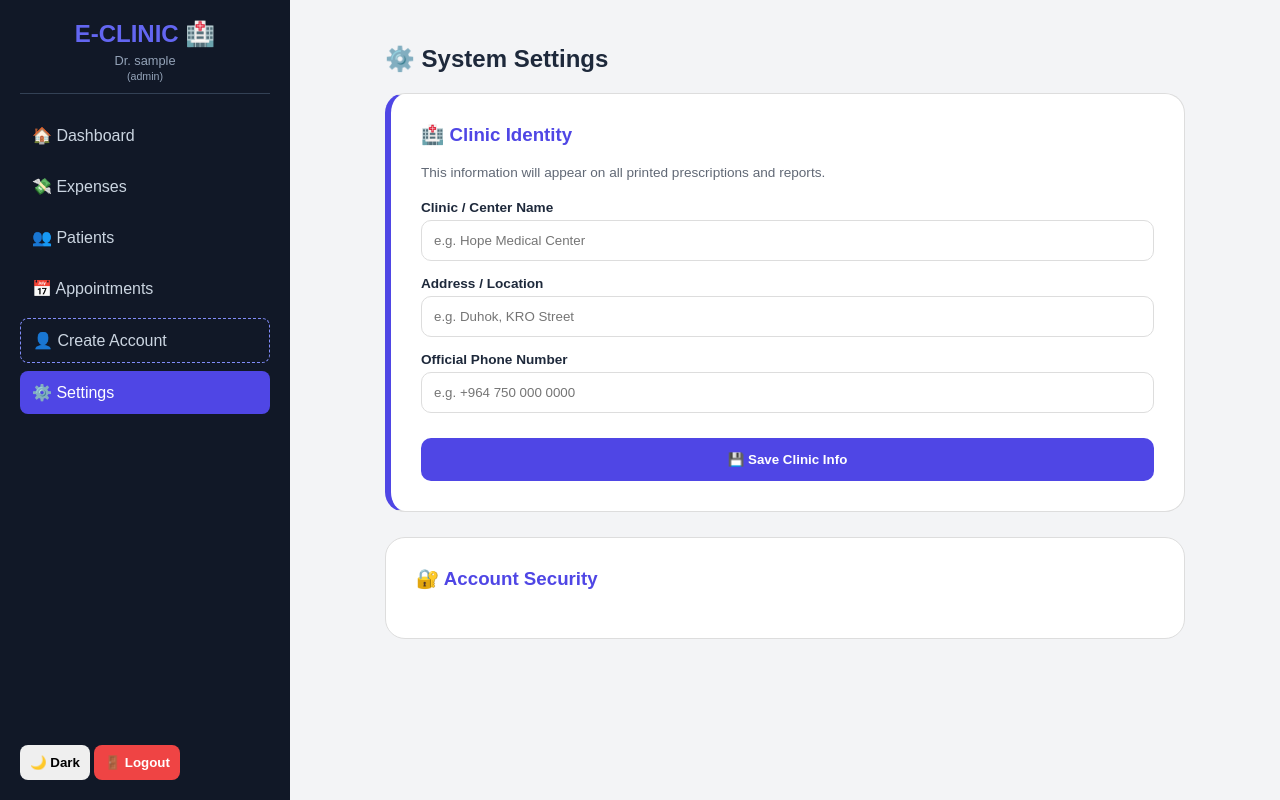
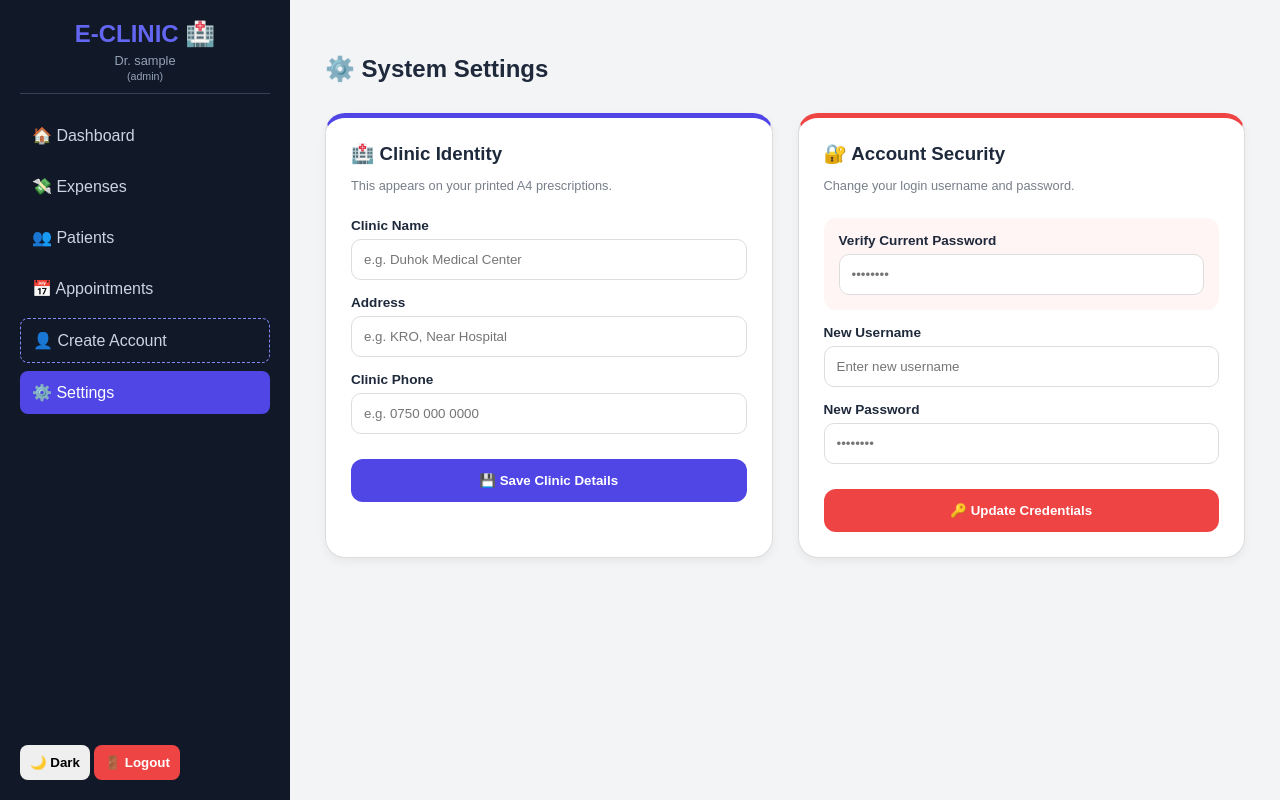
Before and after one commit to Saadzebari12345/my-clinic-app, a SvelteKit app: page /settings in a window 1280 px wide. Built offline with nearby package versions, Linux system fonts and the light colour scheme; sample sign-in values are in the browser's storage.

Commit message:
Add files via upload

```diff
--- a/src/routes/settings/+page.svelte
+++ b/src/routes/settings/+page.svelte
@@ -2,29 +2,36 @@
  import { supabase } from '$lib/supabaseClient';
  import { onMount } from 'svelte';
 
+ // ١. گۆڕاوێن سەرەکی
  let doctorId = $state(''), role = $state('');
- let currentPass = $state(''), newUser = $state(''), newPass = $state('');
+ let msg = $state(''), isError = $state(false), isLoading = $state(false);
 
- // گۆڕاوێن ناسنامەیا کلینیکێ (خاڵا ٣)
+ // ٢. گۆڕاوێن ناسنامەیا کلینیکێ (خاڵا ٣)
  let clinicName = $state(''), clinicAddress = $state(''), clinicPhone = $state('');
 
- let msg = $state(''), isError = $state(false), isLoading = $state(false);
+ // ٣. گۆڕاوێن پاراستنا ئەکاونتی
+ let currentPass = $state(''), newUsername = $state(''), newPassword = $state('');
+
+ // فانکشنا ئینانا داتایان دا خانە ب خودکار پڕ ببن
+ async function fetchDoctorData() {
+  if (!doctorId) return;
+  const { data, error } = await supabase.from('doctors').select('*').eq('id', doctorId).single();
+  if (data) {
+   clinicName = data.clinic_name || '';
+   clinicAddress = data.clinic_address || '';
+   clinicPhone = data.clinic_phone || '';
+   // ناڤێ دکتۆری بۆ لایێ چەپێ (Sidebar) ژی نووژەن دکەین
+   localStorage.setItem('doctor_username', data.username);
+  }
+ }
 
  onMount(async () => {
   doctorId = localStorage.getItem('doctor_id') || '';
   role = localStorage.getItem('doctor_role') || '';
-
-  if (doctorId) {
-   // ئینانا زانیاریێن کلینیکێ ژ داتابەیسێ
-   const { data } = await supabase.from('doctors').select('*').eq('id', doctorId).single();
-   if (data) {
-    clinicName = data.clinic_name || '';
-    clinicAddress = data.clinic_address || '';
-    clinicPhone = data.clinic_phone || '';
-   }
-  }
+  await fetchDoctorData();
  });
 
+ // ✅ سەیڤکرنا زانیاریێن کلینیکێ
  async function saveClinicInfo() {
   isLoading = true;
   const { error } = await supabase.from('doctors').update({
@@ -34,69 +41,129 @@
   }).eq('id', doctorId);
 
   if (!error) {
-   msg = "✅ Clinic information updated!";
+   msg = "✅ Clinic information updated successfully!";
    isError = false;
+   await fetchDoctorData(); // نووژەنکرنا ئێکسەر یا شاشێ
   } else {
-   msg = "❌ Error updating info.";
+   msg = "❌ Error: " + error.message;
    isError = true;
   }
   isLoading = false;
  }
 
- async function updatePassword() {
-  // (هەمان کۆدێ تە یێ بەرێ یێ گۆهۆڕینا پاسوۆردی لێرە دابنێ)
+ // ✅ گۆهۆڕینا ناڤێ بەکارهێنەری و پاسوۆردی
+ async function updateSecurity() {
+  if (!currentPass || !newUsername || !newPassword) return alert("Please fill all security fields");
+
+  isLoading = true;
+  // پشکنینا پاسوۆردێ کۆن
+  const { data: doctor } = await supabase.from('doctors').select('password').eq('id', doctorId).single();
+
+  if (doctor && doctor.password === currentPass) {
+   const { error } = await supabase.from('doctors').update({
+    username: newUsername,
+    password: newPassword
+   }).eq('id', doctorId);
+
+   if (!error) {
+    msg = "✅ Security credentials updated!";
+    isError = false;
+    currentPass = ""; newUsername = ""; newPassword = "";
+    await fetchDoctorData();
+   }
+  } else {
+   msg = "❌ Current password incorrect!";
+   isError = true;
+  }
+  isLoading = false;
  }
 </script>
 
-<div class="settings-grid">
- <div class="header">
-  <h2>⚙️ System Settings</h2>
+<div class="settings-layout">
+ <h2 class="title">⚙️ System Settings</h2>
+
+ {#if msg}
+  <div class="alert {isError ? 'error' : 'success'}">{msg}</div>
+ {/if}
+
+ <div class="grid">
+  <!-- 🏥 بەشێ ناسنامەیا کلینیکێ -->
+  <div class="card clinic-section">
+   <h3>🏥 Clinic Identity</h3>
+   <p class="subtitle">This appears on your printed A4 prescriptions.</p>
+
+   <div class="form-group">
+    <label for="c-name">Clinic Name</label>
+    <input id="c-name" bind:value={clinicName} placeholder="e.g. Duhok Medical Center" />
    </div>
 
- <!-- 🏥 بەشێ ناسنامەیا کلینیکێ (خاڵا ٣) -->
- <div class="card clinic-card">
-  <h3>🏥 Clinic Identity</h3>
-  <p>This information will appear on all printed prescriptions and reports.</p>
-
-  <div class="field">
-   <label for="cname">Clinic / Center Name</label>
-   <input id="cname" bind:value={clinicName} placeholder="e.g. Hope Medical Center" />
+   <div class="form-group">
+    <label for="c-addr">Address</label>
+    <input id="c-addr" bind:value={clinicAddress} placeholder="e.g. KRO, Near Hospital" />
    </div>
 
-  <div class="field">
-   <label for="caddr">Address / Location</label>
-   <input id="caddr" bind:value={clinicAddress} placeholder="e.g. Duhok, KRO Street" />
+   <div class="form-group">
+    <label for="c-phone">Clinic Phone</label>
+    <input id="c-phone" bind:value={clinicPhone} placeholder="e.g. 0750 000 0000" />
    </div>
 
-  <div class="field">
-   <label for="cphone">Official Phone Number</label>
-   <input id="cphone" bind:value={clinicPhone} placeholder="e.g. +964 750 000 0000" />
-  </div>
-
-  <button class="btn-save" onclick={saveClinicInfo} disabled={isLoading}>
-   {isLoading ? 'Saving...' : '💾 Save Clinic Info'}
+   <button class="btn info" onclick={saveClinicInfo} disabled={isLoading}>
+    {isLoading ? 'Wait...' : '💾 Save Clinic Details'}
    </button>
   </div>
 
   <!-- 🔐 بەشێ پاراستنا ئەکاونتی -->
- <div class="card">
+  <div class="card security-section">
    <h3>🔐 Account Security</h3>
-  <!-- خانەیێن پاسوۆردی لێرە دابنێ وەکی یێن مە بەرێ چێکرین -->
+   <p class="subtitle">Change your login username and password.</p>
+
+   <div class="form-group highlight">
+    <label for="old-p">Verify Current Password</label>
+    <input id="old-p" type="password" bind:value={currentPass} placeholder="••••••••" />
    </div>
 
- {#if msg}<p class="status-msg {isError ? 'err' : 'ok'}">{msg}</p>{/if}
+   <div class="form-group">
+    <label for="new-u">New Username</label>
+    <input id="new-u" bind:value={newUsername} placeholder="Enter new username" />
+   </div>
+
+   <div class="form-group">
+    <label for="new-p">New Password</label><input id="new-p" type="password" bind:value={newPassword} placeholder="••••••••" />
+   </div>
+
+   <button class="btn secure" onclick={updateSecurity} disabled={isLoading}>
+    {isLoading ? 'Wait...' : '🔑 Update Credentials'}
+   </button>
+  </div>
+ </div>
 </div>
 
 <style>
- .settings-grid { max-width: 800px; margin: 0 auto; color: var(--text); }
- .card { background: var(--card, white); padding: 30px; border-radius: 20px; border: 1px solid var(--border, #ddd); margin-bottom: 25px; }
- .clinic-card { border-left: 6px solid #4f46e5; }
- h3 { margin-top: 0; color: #4f46e5; }
- p { font-size: 0.85rem; opacity: 0.7; margin-bottom: 20px; }
- .field { margin-bottom: 15px; }
- label { display: block; font-weight: bold; font-size: 0.85rem; margin-bottom: 5px; }
- input { width: 100%; padding: 12px; border-radius: 10px; border: 1px solid var(--border, #ccc); background: white; color: black; box-sizing: border-box; }
- .btn-save { width: 100%; padding: 14px; background: #4f46e5; color: white; border: none; border-radius: 10px; cursor: pointer; font-weight: bold; margin-top: 10px; }
- .status-msg { text-align: center; font-weight: bold; }
- .err { color: #ef4444; } .ok { color: #10b981; }
+ .settings-layout { max-width: 1000px; margin: 0 auto; color: var(--text); padding: 10px; }
+ .title { font-weight: 800; margin-bottom: 30px; }
+
+ .grid { display: grid; grid-template-columns: 1fr 1fr; gap: 25px; }
+ @media (max-width: 900px) { .grid { grid-template-columns: 1fr; } }
+
+ .card { background: var(--card, white); padding: 25px; border-radius: 20px; border: 1px solid var(--border, #ddd); box-shadow: 0 4px 10px rgba(0,0,0,0.05); }
+ .clinic-section { border-top: 5px solid #4f46e5; }
+ .security-section { border-top: 5px solid #ef4444; }
+
+ h3 { margin-top: 0; margin-bottom: 5px; }
+ .subtitle { font-size: 0.8rem; opacity: 0.6; margin-bottom: 25px; }
+
+ .form-group { margin-bottom: 15px; }
+ .highlight { background: rgba(239, 68, 68, 0.05); padding: 15px; border-radius: 12px; }
+
+ label { display: block; font-size: 0.85rem; font-weight: bold; margin-bottom: 6px; }
+ input { width: 100%; padding: 12px; border-radius: 10px; border: 1px solid var(--border, #ccc); background: white !important; color: black !important; box-sizing: border-box; }
+
+ .btn { width: 100%; padding: 14px; border: none; border-radius: 12px; cursor: pointer; font-weight: bold; transition: 0.3s; margin-top: 10px; }
+ .info { background: #4f46e5; color: white; }
+ .secure { background: #ef4444; color: white; }
+ .btn:hover { transform: translateY(-2px); opacity: 0.9; }
+
+ .alert { padding: 15px; border-radius: 12px; text-align: center; font-weight: bold; margin-bottom: 20px; }
+ .success { background: #dcfce7; color: #166534; }
+ .error { background: #fee2e2; color: #991b1b; }
 </style>
```
Lines whose indentation alone changed are shown as unchanged.
